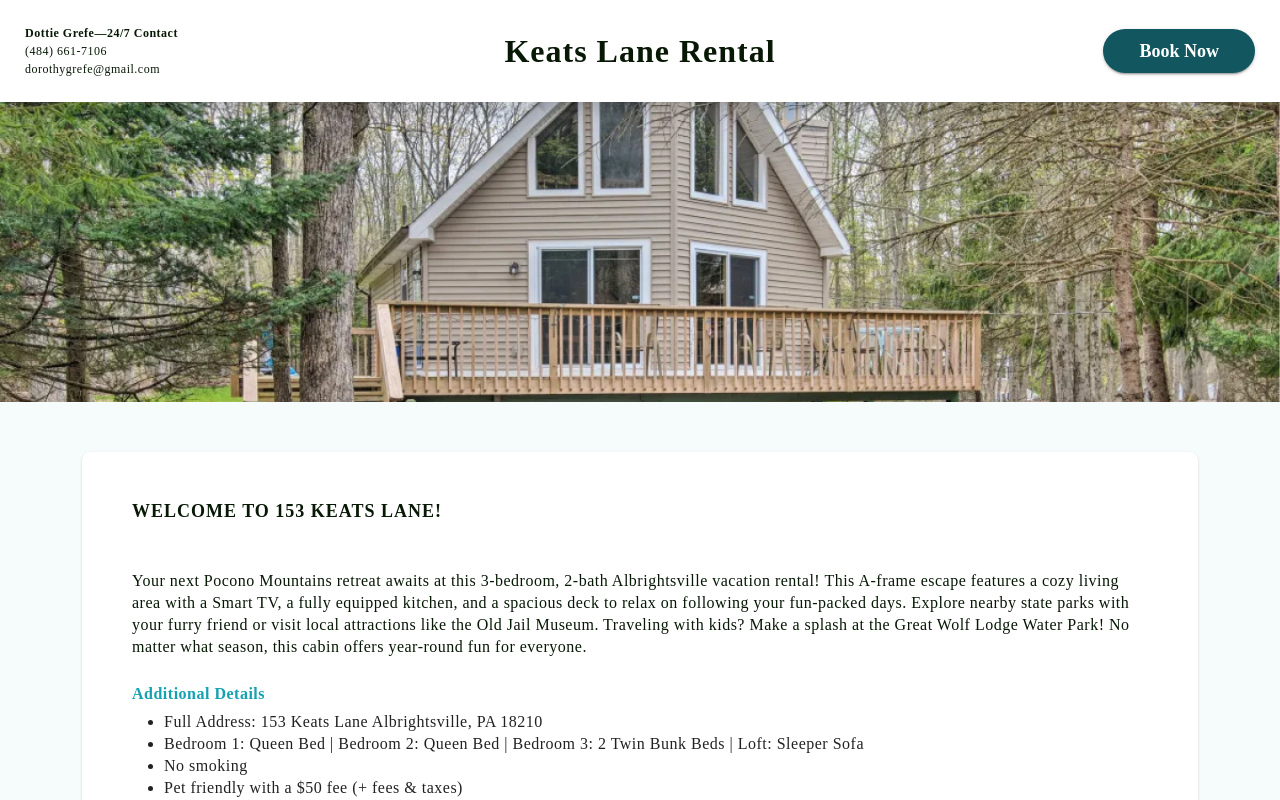
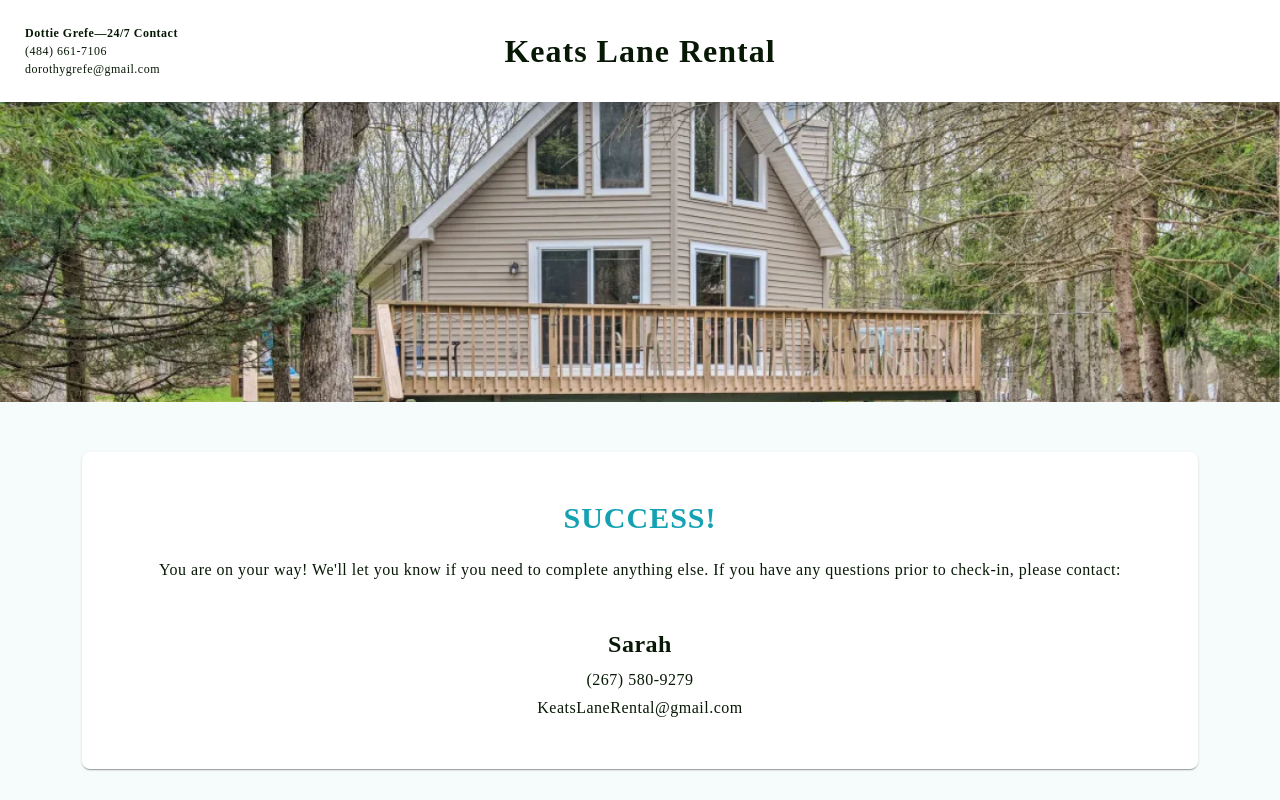
Before and after one commit to nickpiscopio/piscopio-rentals-frontend, an Angular app: page /#/registration/success in a window 1280 px wide. Shown: the top 800 px of the page. Built offline with nearby package versions, Linux system fonts and the light colour scheme.

Commit message:
UUpdated the contact on the error and the success of the registration screens.

```diff
--- a/src/app/components/views/registration/registration.component.ts
+++ b/src/app/components/views/registration/registration.component.ts
@@ -211,7 +211,7 @@ export class RegistrationComponent implements OnInit {
   private openErrorDialog(): void {
     this.openDialog(
       "An Error Occurred",
-      `There was an error when submitting the registration form. Please try again later or contact:\n\n${environment.propertyManager.name}\n${environment.propertyManager.phoneNumber}\n${environment.propertyManager.email}`,
+      `There was an error when submitting the registration form. Please try again later or contact:\n\n${environment.propertyOwner.name}\n${environment.propertyOwner.phoneNumber}\n${environment.propertyOwner.email}`,
     );
   }
 
--- a/src/app/components/views/registration/success/success.component.html
+++ b/src/app/components/views/registration/success/success.component.html
@@ -3,10 +3,10 @@
         <div class="col">
             <mat-card>
                 <h1>Success!</h1>
-                <p id="description">You are on your way! We'll let you know if you need to complete anything else. If you have any questions, please contact:</p>
-                <p id="title-property-manager">{{propertyManagerName}}</p>
-                <p id="property-manager-phone-number">{{propertyManagerPhoneNumber}}</p>
-                <p id="property-manager-email">{{propertyManagerEmail}}</p>
+                <p id="description">You are on your way! We'll let you know if you need to complete anything else. If you have any questions prior to check-in, please contact:</p>
+                <p id="title-property-manager">{{propertyOwnerName}}</p>
+                <p id="property-manager-phone-number">{{propertyOwnerPhoneNumber}}</p>
+                <p id="property-manager-email">{{propertyOwnerEmail}}</p>
             </mat-card>
         </div>
     </div>
--- a/src/app/components/views/registration/success/success.component.ts
+++ b/src/app/components/views/registration/success/success.component.ts
@@ -9,9 +9,9 @@ import { environment } from 'src/environments/environment';
   styleUrls: ['./success.component.scss']
 })
 export class SuccessComponent implements OnInit {
-  propertyManagerName = environment.propertyManager.name;
-  propertyManagerPhoneNumber = environment.propertyManager.phoneNumber;
-  propertyManagerEmail = environment.propertyManager.email;
+  propertyOwnerName = environment.propertyOwner.name;
+  propertyOwnerPhoneNumber = environment.propertyOwner.phoneNumber;
+  propertyOwnerEmail = environment.propertyOwner.email;
 
   constructor(private headerService: HeaderService, private footerService: FooterService) { }
 
--- a/src/app/services/header.service.ts
+++ b/src/app/services/header.service.ts
@@ -18,10 +18,9 @@ export class HeaderService {
 
     shouldShowContact(): boolean {
         switch (this.state) {
-            case HeaderState.REGISTRATON_SUCCESS:
-                return false;
             case HeaderState.HOME:
             case HeaderState.REGISTRATION:
+            case HeaderState.REGISTRATON_SUCCESS:
             default:
                 return true;
 
--- a/src/environments/environment.ts
+++ b/src/environments/environment.ts
@@ -12,6 +12,11 @@ export const environment = {
     name: "Dottie Grefe",
     phoneNumber: "(484) 661-7106",
     email: "dorothygrefe@gmail.com"
+  },
+  propertyOwner: {
+    name: "Sarah",
+    phoneNumber: "(267) 580-9279",
+    email: "KeatsLaneRental@gmail.com"
   }
 };
 
```
Also changed, not shown: src/app/app-routing.module.ts (+11 -11 lines).
